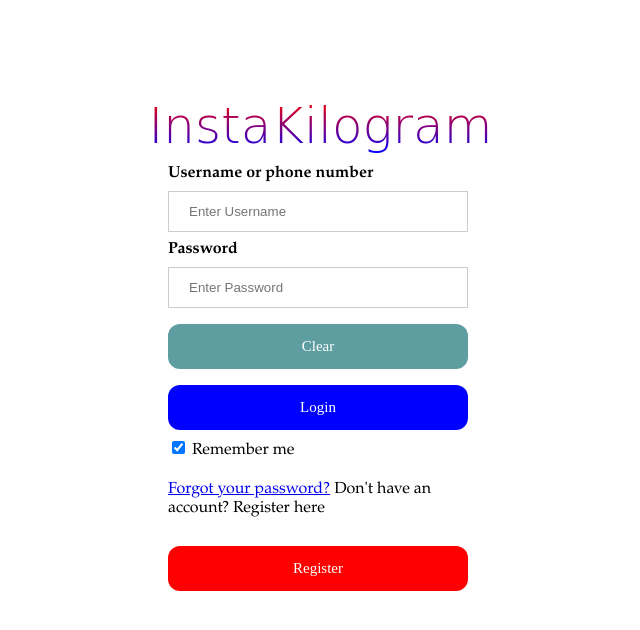
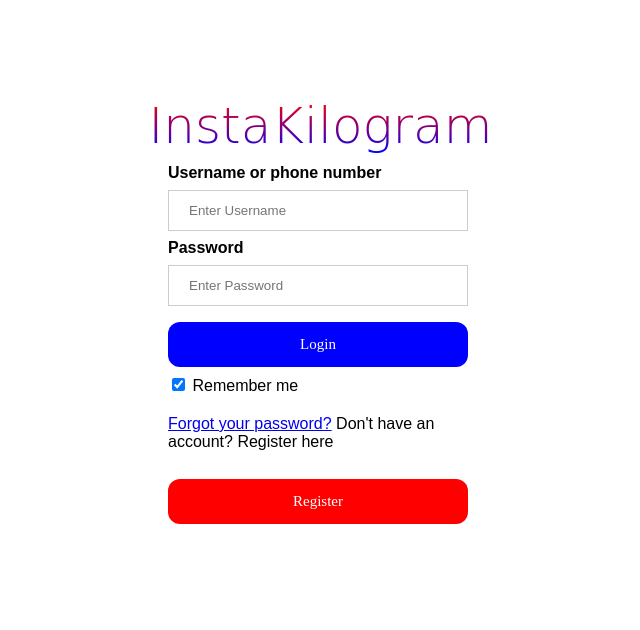
Before and after one commit to quangan186/COSC2430-A2-Group3, a PHP site: page /loginandregister.php in a window 1280 px wide. Shown: the top 630 px of the page, without its empty margins (322-962 px from the left). Run offline with PHP 8.4, Linux system fonts and the light colour scheme; some libraries are stand-ins or nearby versions; some web fonts are replaced.

Commit message:
delete clear button on login site

```diff
--- a/css/loginandregister.css
+++ b/css/loginandregister.css
@@ -1,5 +1,5 @@
 
-body {font-family: Palatino Linotype, Book Antiqua, Palatino, serif;}
+body {font-family: "Poppins", sans-serif}
 
 
 .inputbox {
@@ -23,7 +23,7 @@ padding:16px;}
  font-size:15px;
  text-transform:Uppercase;
  font-weight:600;
- border-radius:5px;
+ border-radius:2rem;
  cursor:pointer;
 }
 
--- a/loginandregister.php
+++ b/loginandregister.php
@@ -45,7 +45,6 @@ if (isset($_SESSION['message']) && !empty($_SESSION['message']))
 
     <label for="password"><b>Password</b></label>
     <input type="password" placeholder="Enter Password" name="password" id="password" required>
-    <button class="resetbtn" type="reset">Clear</button>
     <button class="loginbtn" type="submit">Login</button>
     <label>
       <input type="checkbox" checked="checked" name="remember"> Remember me
```
Lines whose indentation alone changed are shown as unchanged.
